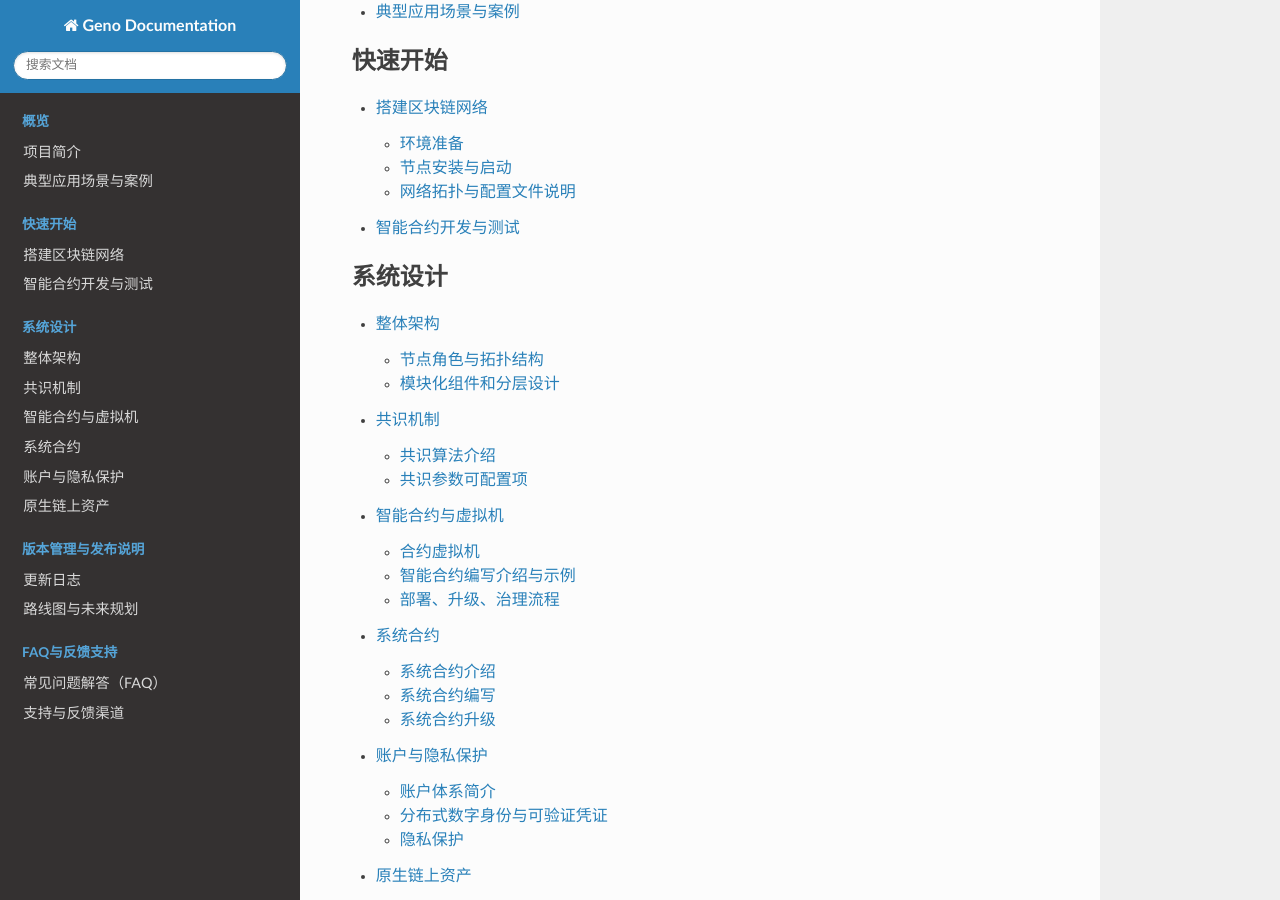
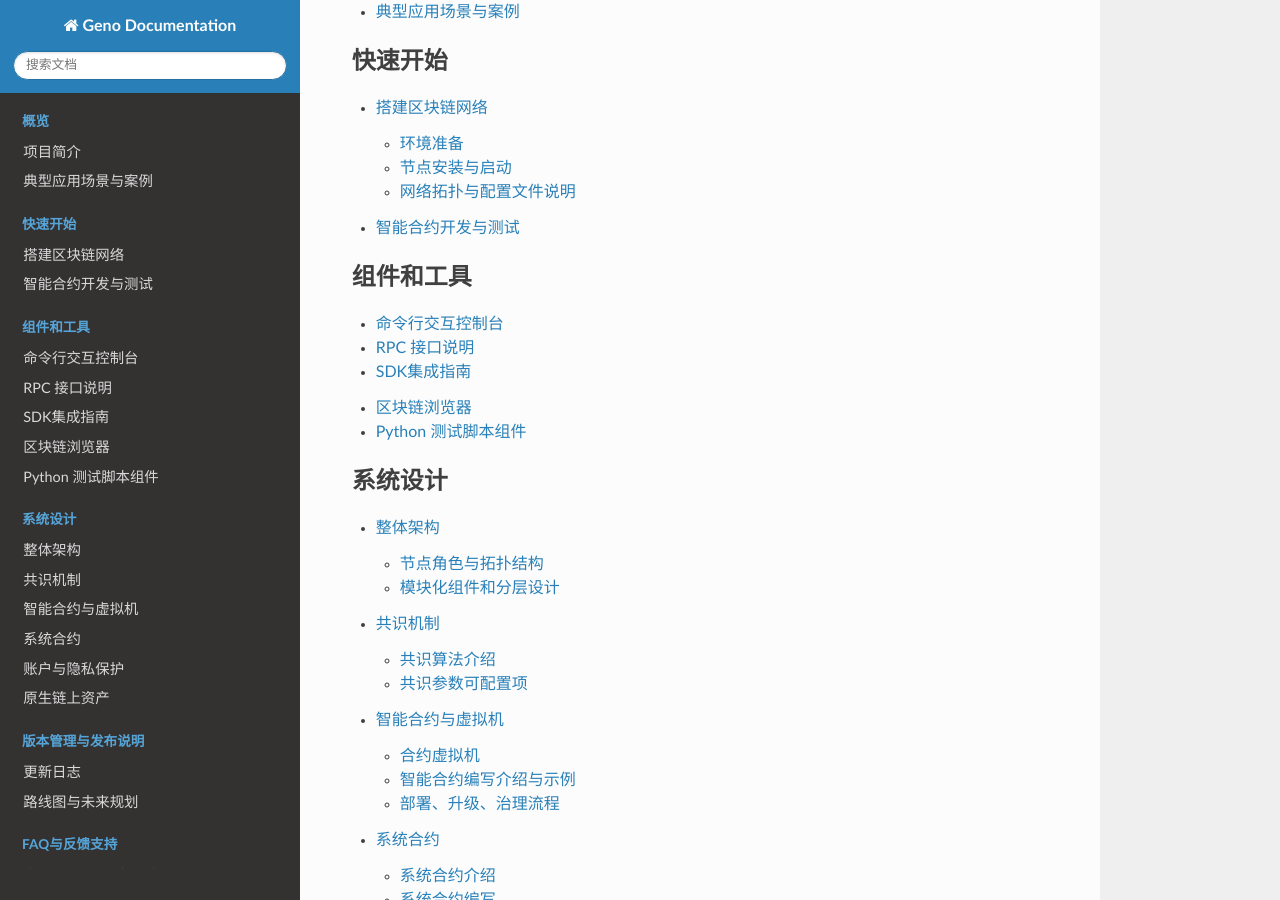
Before and after one commit to geno-labs/geno-docs, a Sphinx documentation site: the page built from source/index.rst, in a window 1280 px wide and 900 px high, scrolled down 405 px. Built offline with Sphinx 7.4.7 and the Read the Docs theme 3.1.0, drawn with Linux system fonts in a browser that asks for light colours; pages that are not in the unit, such as notebooks, are missing from menus.

Commit message:
feat : update 'tools' dir

```diff
--- a/source/index.rst
+++ b/source/index.rst
@@ -21,6 +21,15 @@ Welcome to Geno Documentation !
    quick_start/network/index.rst
    quick_start/contract/index.rst
 
+.. toctree::
+   :maxdepth: 2
+   :caption: 组件和工具
+
+   tools/cmd.md
+   tools/json_rpc.md
+   tools/sdk/index.rst
+   tools/scan.md
+   tools/test_script.md
 
 .. toctree::
    :maxdepth: 2
--- /dev/null
+++ b/source/tools/cmd.md
@@ -0,0 +1 @@
+# 命令行交互控制台
--- /dev/null
+++ b/source/tools/json_rpc.md
@@ -0,0 +1 @@
+# RPC 接口说明
--- /dev/null
+++ b/source/tools/scan.md
@@ -0,0 +1 @@
+# 区块链浏览器
--- /dev/null
+++ b/source/tools/sdk/go.md
@@ -0,0 +1 @@
+# GO SDK使用说明
--- /dev/null
+++ b/source/tools/sdk/index.rst
@@ -0,0 +1,9 @@
+##############################################################
+SDK集成指南
+##############################################################
+
+.. toctree::
+   :maxdepth: 1
+
+   sdk/go.md
+   sdk/java.md
--- /dev/null
+++ b/source/tools/sdk/java.md
@@ -0,0 +1 @@
+# JAVA SDK使用说明
--- /dev/null
+++ b/source/tools/test_script.md
@@ -0,0 +1 @@
+# Python 测试脚本组件
```
